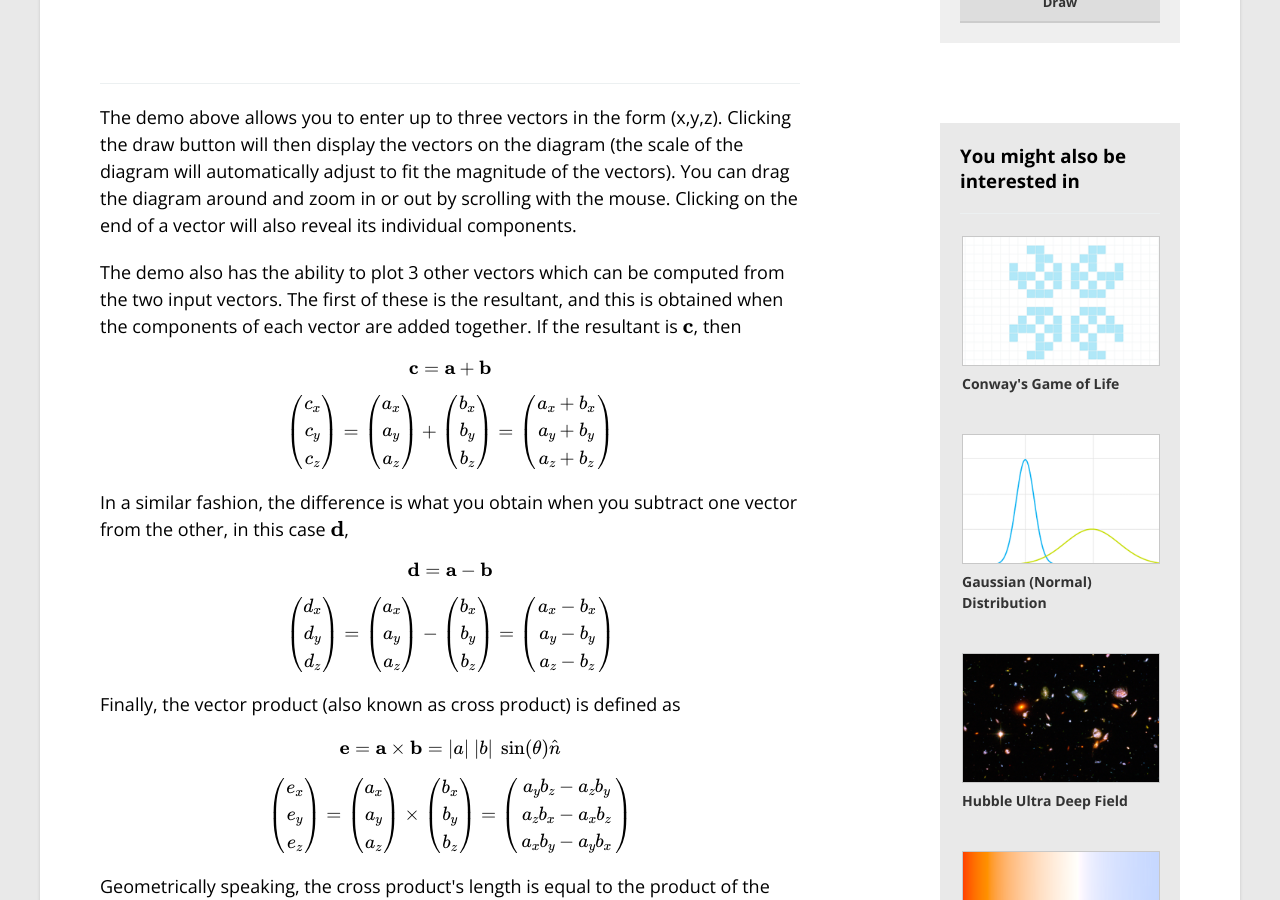
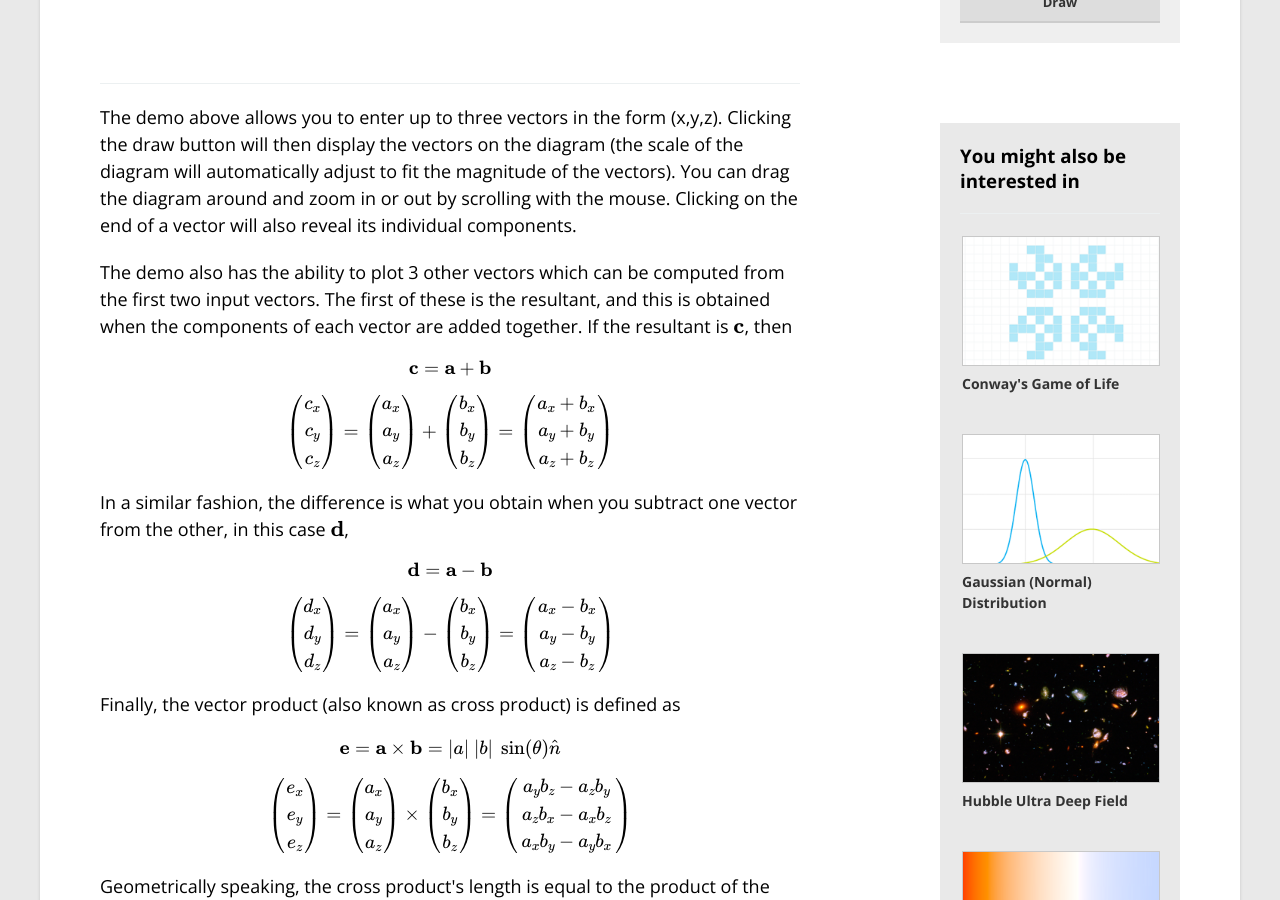
Before and after one commit to edwardball/academo.org, a Jekyll site: the page built from demos/3d-vector-plotter/index.html, in a window 1280 px wide and 900 px high, scrolled down 1086 px. Built offline with Jekyll 4.4.1, drawn with Linux system fonts in a browser that asks for light colours; nearby versions of some CDN libraries; Markdown is read by kramdown in place of the engine named in the settings; formulas are drawn with MathJax 3; comment, search, counter and statistics services are not loaded.

Commit message:
Minor copy clarification

```diff
--- a/demos/3d-vector-plotter/index.html
+++ b/demos/3d-vector-plotter/index.html
@@ -17,7 +17,7 @@ latex: true
 </p>
 
 <p>
-	The demo also has the ability to plot 3 other vectors which can be computed from the two input vectors. The first of these is the resultant, and this is obtained when
+	The demo also has the ability to plot 3 other vectors which can be computed from the first two input vectors. The first of these is the resultant, and this is obtained when
 	the components of each vector are added together. If the resultant is  \( \textbf{c} \), then
 </p>
 
```
